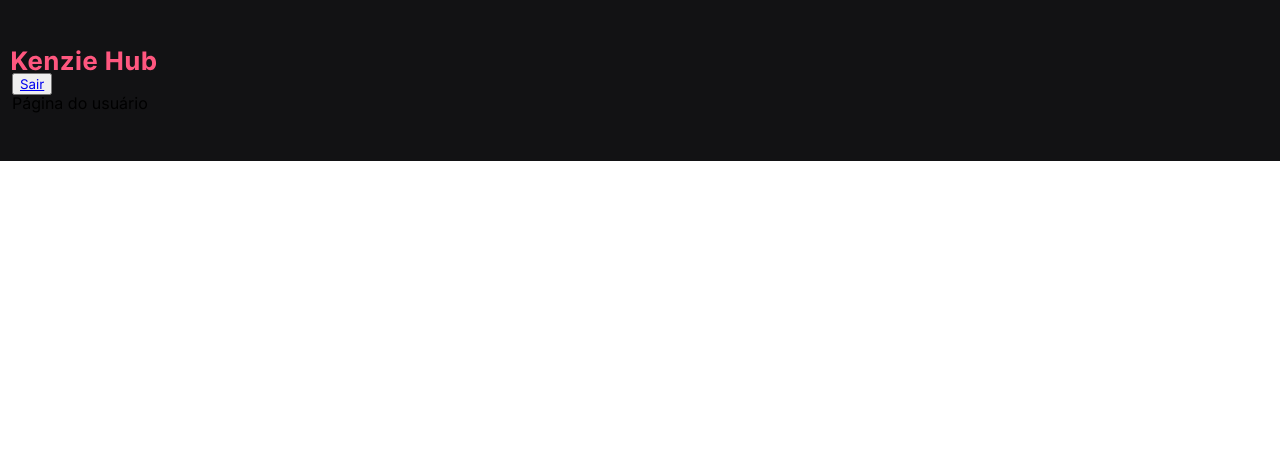
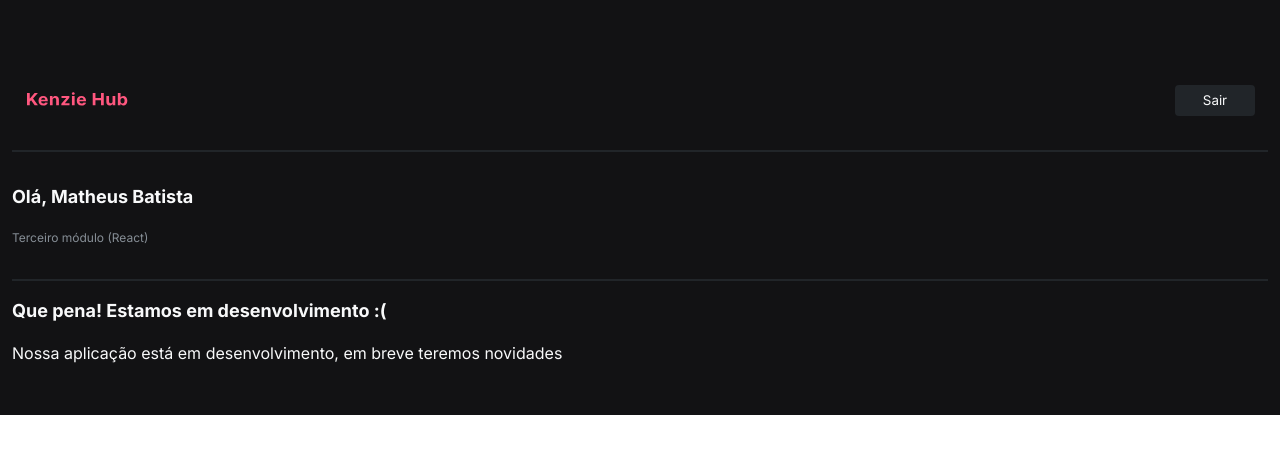
Before and after one commit to Kenzie-Academy-Brasil-Developers/entrega_kenzie_hub_mabatista-pixel, a React (Vite) app: page /user in a window 1280 px wide. Shown: the top 454 px of the page. Built offline with nearby package versions, Linux system fonts and the light colour scheme.

Commit message:
Feat: Aplicada estilização página do usuário

```diff
--- a/src/Pages/UserPage/index.jsx
+++ b/src/Pages/UserPage/index.jsx
@@ -1,10 +1,11 @@
-import  logo  from "../../assets/logo.svg";
+import logo from "../../assets/logo.svg";
 import { Link } from "react-router-dom";
+import styles from "./style.module.scss";
 
 export const UserPage = () => {
     return (
         <>
-            <header>
+            <header className={styles.userHeader}>
                 <div>
                     <img src={logo} alt="Logo Kenzie Hub" />
                 </div>
@@ -14,7 +15,17 @@ export const UserPage = () => {
                 </button>
             </header>
             <main>
-                <h1>Página do usuário</h1>
+                <div className={styles.userMain}>
+                    <div className={styles.borderTopDiv}>
+                        <h1 className="title1">Olá, Matheus Batista</h1>
+                        <span>Terceiro módulo (React)</span>
+                    </div>
+                    <div>
+                        <h1 className="title1">Que pena! Estamos em desenvolvimento :( </h1>
+                        <p className="paragraph">Nossa aplicação está em desenvolvimento, em breve teremos novidades</p>
+                    </div>
+
+                </div>
             </main>
         </>
     )
--- /dev/null
+++ b/src/Pages/UserPage/style.module.scss
@@ -0,0 +1,59 @@
+.userHeader {
+    height: 100px;
+    display: flex;
+    justify-content: space-between;
+    align-items: center;
+    padding: 13px;
+
+    img {
+        width: 105px;
+        height: 14.63px;
+    }
+
+    button {
+        width: 80px;
+        height: 31px;
+        border-radius: 4px;
+        padding: 0px 16px 0px 16px;
+        background-color: var(--color-grey-3);
+        border: none;
+
+        a {
+            color: #F8F9FA;
+            text-decoration: none;
+        }
+    }
+
+}
+
+.userMain {
+    display: flex;
+    flex-direction: column;
+    gap: 1rem;
+
+    span {
+        font-weight: 400;
+        font-size: 12px;
+        line-height: 22px;
+        color: var(--color-grey-1);
+    }
+
+    div {
+        display: flex;
+        flex-direction: column;
+        // justify-content: space-evenly;
+        color: var(--color-grey-0);
+        gap: 1rem;
+        line-height: 24px;
+        // gap: 1rem;
+    }
+
+    .borderTopDiv {
+        border-top: 2px solid var(--color-grey-3);
+        border-bottom: 2px solid var(--color-grey-3);
+        min-width: 320px;
+        height: 131px;
+        justify-content: center;
+    }
+
+}
--- a/src/styles/typography.scss
+++ b/src/styles/typography.scss
@@ -1,6 +1,7 @@
 .title1 {
     font-weight: 700;
     font-size: 18px;
+    line-height: 28px;
 }
 
 .title2 {
```
